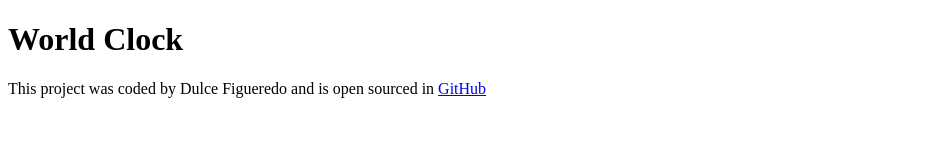
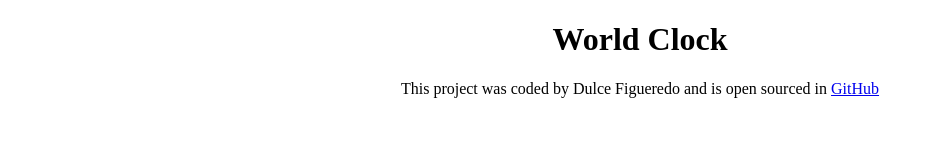
Before and after one commit to DulcePy/world-clock, a plain HTML site: page index.html in a window 1280 px wide. Shown: the whole page, without its empty margins (0-934 px from the left). Drawn offline with nearby package versions, Linux system fonts and the light colour scheme.

Commit message:
the link of the GitHub repository was added

```diff
--- a/index.html
+++ b/index.html
@@ -3,6 +3,8 @@
   <head>
     <meta charset="UTF-8" />
     <meta name="viewport" content="width=device-width, initial-scale=1.0" />
+    <script src="https://cdnjs.cloudflare.com/ajax/libs/moment.js/2.30.1/moment.min.js"></script>
+    <script src="https://cdnjs.cloudflare.com/ajax/libs/moment-timezone/0.5.47/moment-timezone-with-data-1970-2030.min.js"></script>
     <link rel="stylesheet" href="src/style.css" />
     <title>World Clock</title>
   </head>
@@ -10,7 +12,9 @@
     <h1>World Clock</h1>
     <footer>
       This project was coded by Dulce Figueredo and is open sourced in
-      <a href="#" target="_blank">GitHub</a>
+      <a href="https://github.com/DulcePy/world-clock" target="_blank"
+        >GitHub</a
+      >
     </footer>
     <script src="src/script.js"></script>
   </body>
--- a/src/style.css
+++ b/src/style.css
@@ -0,0 +1,7 @@
+h1 {
+  text-align: center;
+}
+
+footer {
+    text-align: center;
+}
```
Also changed, not shown: src/script.js (+12 -0 lines).
